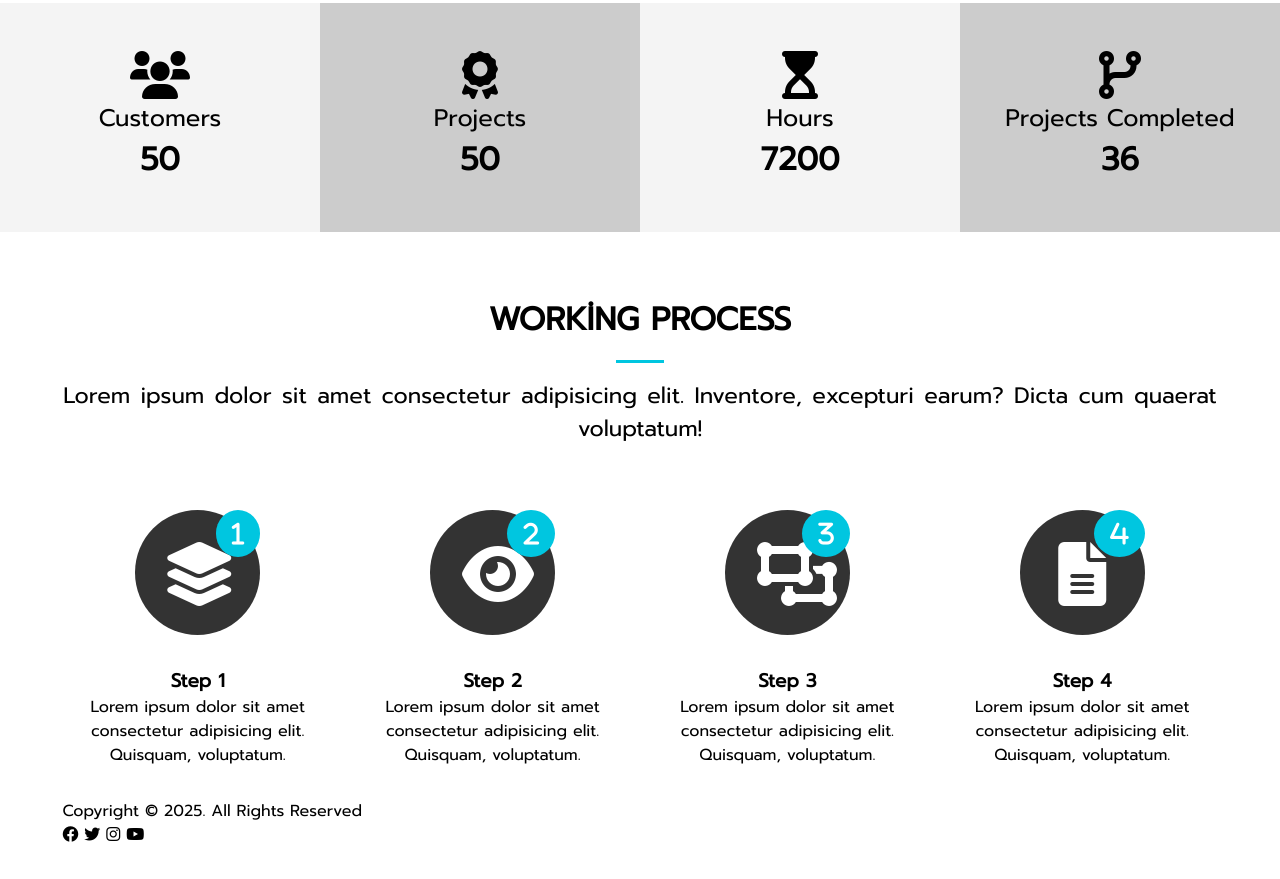
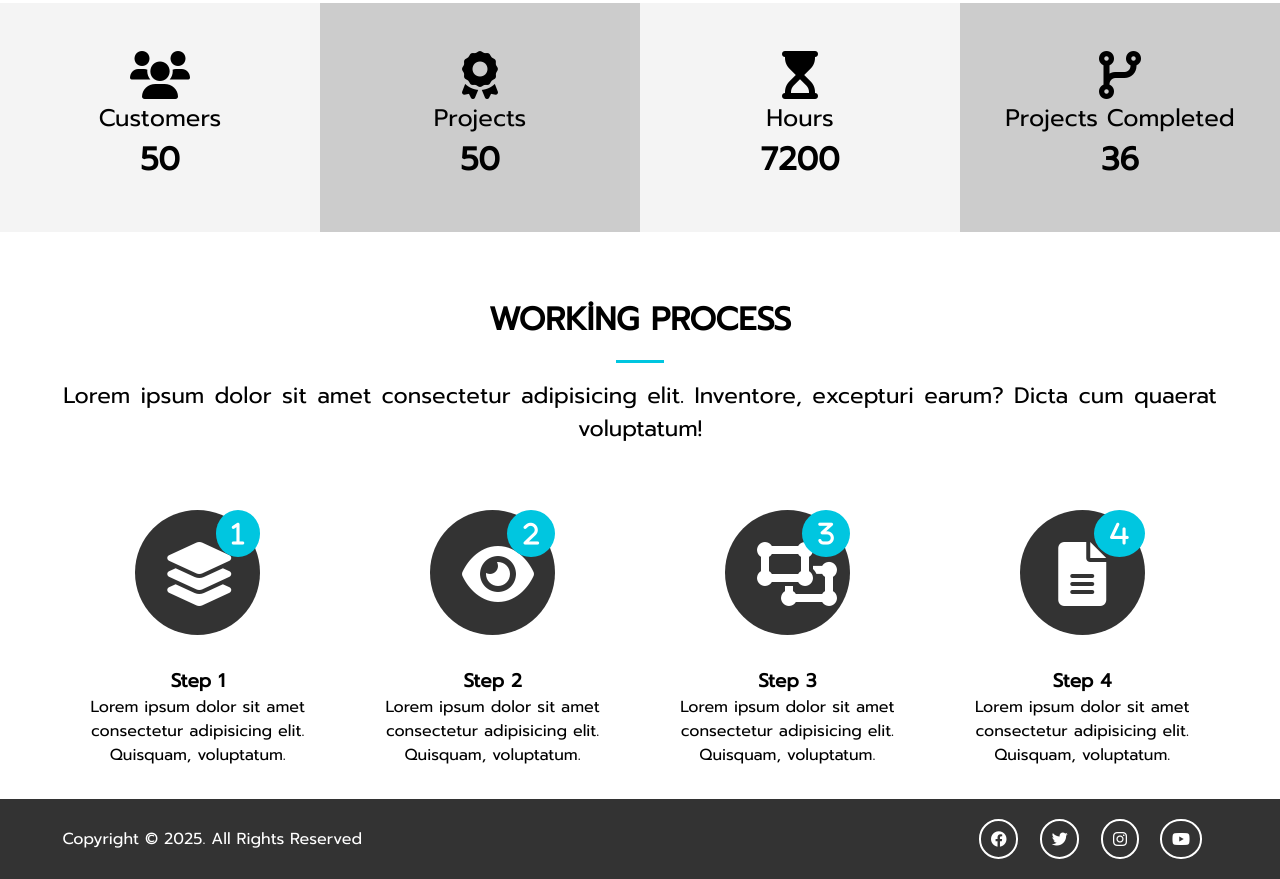
Before and after one commit to BurcuML/Freelancer, a website: page public/index.html in a window 1280 px wide. Shown: the part 1537-2416 px from the top of the page. Before the commit the page ends 2384 px from the top, so only its background shows below. Drawn offline with nearby package versions, Linux system fonts and the light colour scheme.

Commit message:
Add footer styles in SCSS, including layout and hover effects for social icons

```diff
--- a/scss/_footer.scss
+++ b/scss/_footer.scss
@@ -0,0 +1,27 @@
+@use "variables";
+
+#main-footer {
+    background: variables.$dark-color;
+    color: #fff;
+    height: 5rem;
+
+    .footer-content {
+        display: flex;
+        justify-content: space-between;
+        align-items: center;
+        height: 5rem;
+
+        .social .fab {
+            margin-right: 1rem;
+            border: 2px solid #fff;
+            border-radius: 50%;
+            text-align: center;
+            padding: 0.6rem;
+            transition: all .6s;
+
+            &:hover {
+                background: variables.$primary-color;
+            }
+        }
+    }
+}
```
Also changed, not shown: public/css/main.css, 1 other file.
